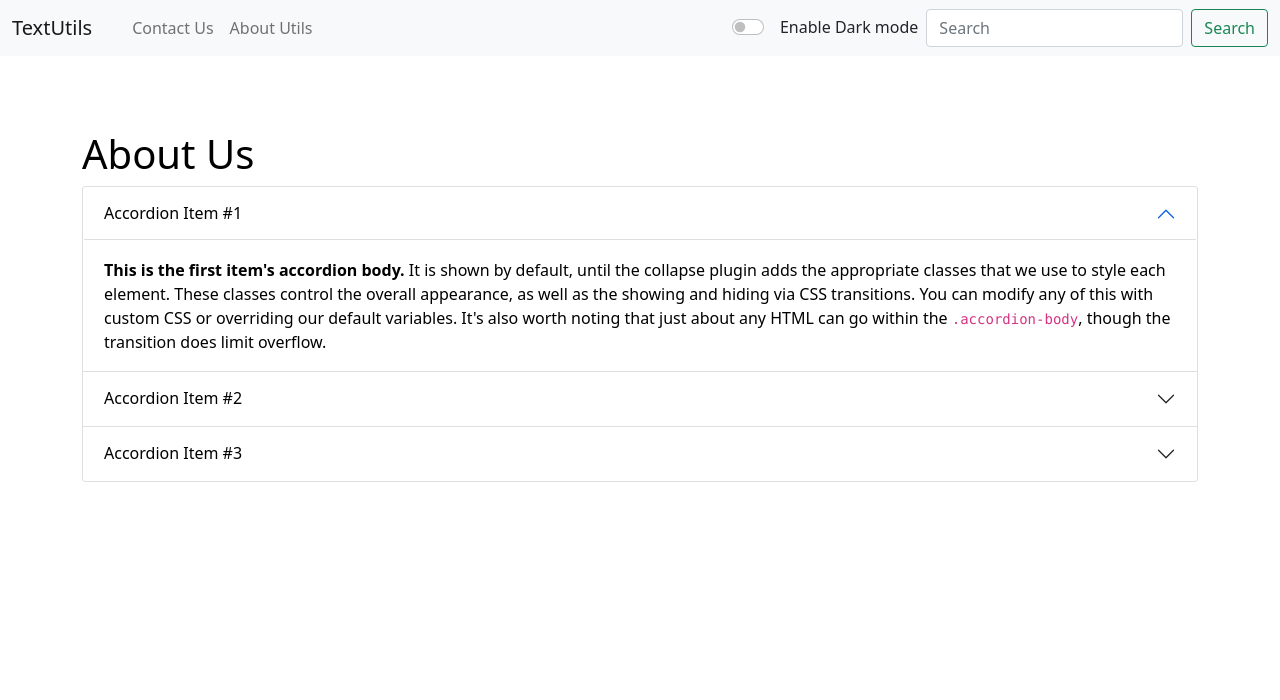
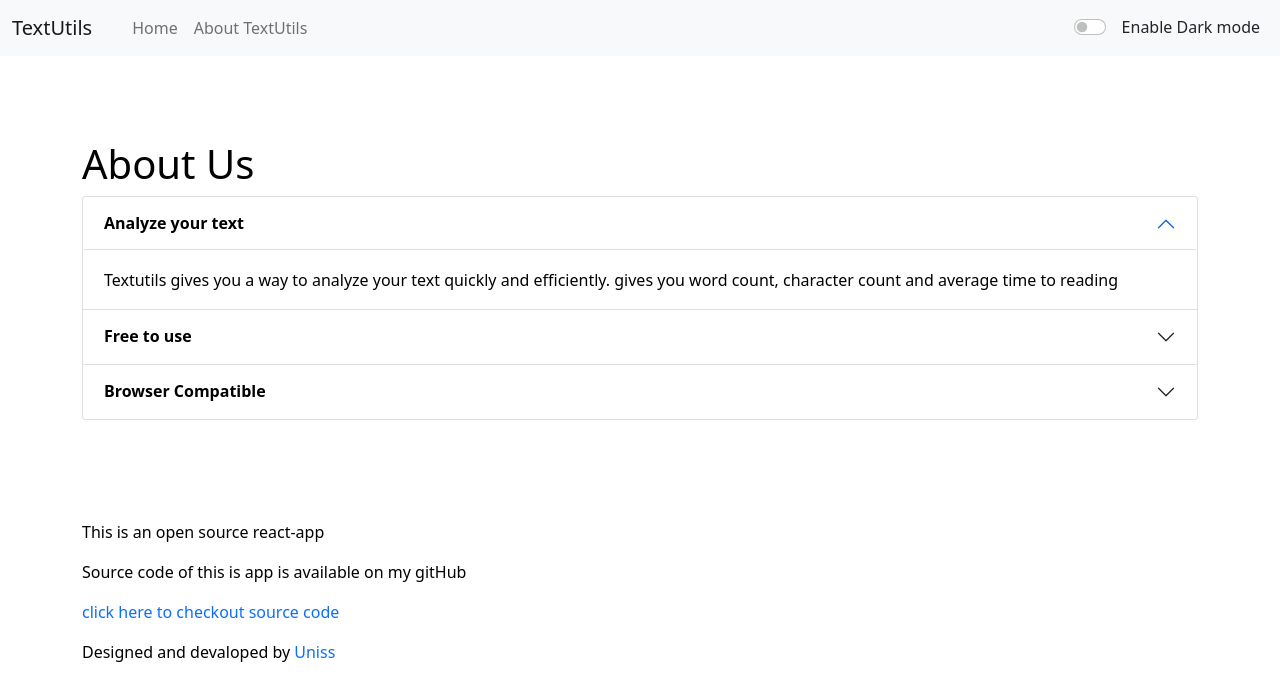
Before and after one commit to unissAhmad/textUtils, a React (Create React App) app: page /about in a window 1280 px wide. Shown: the top 700 px of the page. Built offline with nearby package versions, Linux system fonts and the light colour scheme.

Commit message:
fixed word cound and about page

```diff
--- a/src/App.js
+++ b/src/App.js
@@ -17,12 +17,12 @@ function App(){
       setMode('dark');
       document.body.style.backgroundColor='black';
       showAlert("Dark mode has been enabled","success");
-      document.title='textUtils - Dark mode';
+      // document.title='textUtils - Dark mode';
     }else{
       setMode('light');
       document.body.style.backgroundColor='white';
       showAlert("Light mode has been enabled","success");
-      document.title='textUtils - Light mode';
+      // document.title='textUtils - Light mode';
     }
   }
   const[alert,setAlert]= useState(null);
@@ -38,7 +38,7 @@ function App(){
   return(
   <>
       <Router>
-    <Navbar title="TextUtils" mode={mode} toggleMode={toggleMode} contact = "Contact Us" about="About Utils"/>
+    <Navbar title="TextUtils" mode={mode} toggleMode={toggleMode} contact = "Home" about="About TextUtils"/>
     <div className="container my-3">
         <Alert alert = {alert}/>
         <Switch>
@@ -46,7 +46,7 @@ function App(){
             <About mode = {mode}/>
           </Route>
           <Route exact path="/">
-          <TextForm  heading = 'Enter the text to analyze' showAlert={showAlert} mode={mode} btn1="Convert to Uppercase"
+          <TextForm heading = 'TextUtils - Your 1stop for various text operations' showAlert={showAlert} mode={mode} btn1="Convert to Uppercase"
             btn2 = "convert to Lowercase"
             btn3 = "Click to copy text"
             btn4 = "Remove extra spaces"
--- a/src/components/About.js
+++ b/src/components/About.js
@@ -26,39 +26,47 @@ export default function About(props) {
         <div className="accordion-item">
             <h2 className="accordion-header" id="panelsStayOpen-headingOne">
             <button className="accordion-button"style={myStyle} type="button" data-bs-toggle="collapse" data-bs-target="#panelsStayOpen-collapseOne" aria-expanded="true" aria-controls="panelsStayOpen-collapseOne">
-                Accordion Item #1
+                <strong>Analyze your text</strong>
             </button>
             </h2>
             <div id="panelsStayOpen-collapseOne" className="accordion-collapse collapse show" aria-labelledby="panelsStayOpen-headingOne">
             <div className="accordion-body"style={myStyle}>
-                <strong>This is the first item's accordion body.</strong> It is shown by default, until the collapse plugin adds the appropriate classes that we use to style each element. These classes control the overall appearance, as well as the showing and hiding via CSS transitions. You can modify any of this with custom CSS or overriding our default variables. It's also worth noting that just about any HTML can go within the <code>.accordion-body</code>, though the transition does limit overflow.
+            Textutils gives you a way to analyze your text quickly and efficiently. gives you word count, character count and average time to reading
             </div>
             </div>
         </div>
         <div className="accordion-item">
             <h2 className="accordion-header" id="panelsStayOpen-headingTwo">
             <button className="accordion-button collapsed"style={myStyle} type="button" data-bs-toggle="collapse" data-bs-target="#panelsStayOpen-collapseTwo" aria-expanded="false" aria-controls="panelsStayOpen-collapseTwo">
-                Accordion Item #2
+               <strong>Free to use</strong>
             </button>
             </h2>
             <div id="panelsStayOpen-collapseTwo" className="accordion-collapse collapse" aria-labelledby="panelsStayOpen-headingTwo">
             <div className="accordion-body"style={myStyle}>
-                <strong>This is the second item's accordion body.</strong> It is hidden by default, until the collapse plugin adds the appropriate classes that we use to style each element. These classes control the overall appearance, as well as the showing and hiding via CSS transitions. You can modify any of this with custom CSS or overriding our default variables. It's also worth noting that just about any HTML can go within the <code>.accordion-body</code>, though the transition does limit overflow.
+            TextUtils is a free character counter tool that provides instant character count & word count statistics for a given text. TextUtils reports the number of words and characters. Thus it is suitable for writing text with word/character limit.
             </div>
             </div>
         </div>
         <div className="accordion-item">
             <h2 className="accordion-header" id="panelsStayOpen-headingThree">
             <button className="accordion-button collapsed"style={myStyle} type="button" data-bs-toggle="collapse" data-bs-target="#panelsStayOpen-collapseThree" aria-expanded="false" aria-controls="panelsStayOpen-collapseThree">
-                Accordion Item #3
+                <strong>Browser Compatible</strong>
             </button>
             </h2>
             <div id="panelsStayOpen-collapseThree" className="accordion-collapse collapse" aria-labelledby="panelsStayOpen-headingThree">
             <div className="accordion-body"style={myStyle}>
-                <strong>This is the third item's accordion body.</strong> It is hidden by default, until the collapse plugin adds the appropriate classes that we use to style each element. These classes control the overall appearance, as well as the showing and hiding via CSS transitions. You can modify any of this with custom CSS or overriding our default variables. It's also worth noting that just about any HTML can go within the <code>.accordion-body</code>, though the transition does limit overflow.
+            This word counter software works in any web browsers such as Chrome, Firefox, Internet Explorer, Safari, Opera. It suits to count characters in facebook, blog, books, excel document, pdf document, essays, etc.
             </div>
             </div>
         </div>
+        </div>
+        <div style={{marginTop: '100px'}}>
+        <p>This is an open source react-app</p>
+        <p>Source code of this is app is available on my gitHub</p>
+        <p><a href="github.com/unissAhmad/textUtils" style={{textDecoration:'none'}}>click here to checkout source code</a></p>
+        <p>Designed and devaloped by <a href="linkedin.com/in/uniss/"style={{textDecoration:'none'}}>Uniss</a></p>
+        <p></p>
+        <p></p>
         </div>
     </div>
 
--- a/src/components/Alert.js
+++ b/src/components/Alert.js
@@ -2,7 +2,7 @@ import React from 'react'
 
 export default function Alert(props) {
     return (
-        <div style={{height: '50px'}}>
+        <div style={{height: '60px'}}>
        { props.alert && <div className={`alert alert-${props.alert.type} alert-dismissible fade show`} role="alert">
                 <strong>{props.alert.type}</strong>: {props.alert.message}
         </div>}
--- a/src/components/Navbar.js
+++ b/src/components/Navbar.js
@@ -26,10 +26,10 @@ export default function Navbar(props) {
               <input className="form-check-input" onClick={props.toggleMode} type="checkbox" id="mode"/>
               <label className={`form-check-label mx-2 text-${props.mode === 'light' ? 'dark': 'light'}`} htmlFor="mode">Enable Dark mode</label>
         </div>
-        <form className="d-flex">
+        {/* <form className="d-flex">
           <input className="form-control me-2" type="search" placeholder="Search" aria-label="Search"/>
           <button className="btn btn-outline-success" type="submit">Search</button>
-        </form>
+        </form> */}
 
       </div>
     </div>
--- a/src/components/TextForm.js
+++ b/src/components/TextForm.js
@@ -1,19 +1,16 @@
 import React,{useState} from 'react';
 export default function TextForm(props) {
     const handleUpClick = ()=>{
-        console.log('onclick was clicked'+text);
         let newText = text.toUpperCase();
         setText(newText);
          props.showAlert("Converted to Uppercase","success");
     }
     const handleLoClick = ()=>{
-        console.log('onclick was clicked'+text);
         let newText = text.toLocaleLowerCase();
         setText(newText);
         props.showAlert("Converted to Lowercase","success");
     }
     const handleOnchange = (event)=>{
-        console.log('onchange was  fired');
         setText(event.target.value);
     }
     // const handleCopy=()=>{
@@ -31,7 +28,7 @@ export default function TextForm(props) {
         <>
         <div className="container" style={{color: props.mode==='light'? 'black' : 'white'}}>
             <div className="mb-3">
-              <h1>{props.heading}</h1>
+              <h2 className='my-3'>{props.heading}</h2>
               <textarea className="form-control" id="myBox" rows="8" value={text} onChange = {handleOnchange} style={{backgroundColor: props.mode==='light'? 'white' : 'black',color: props.mode==='light'? 'black' : 'white'}}></textarea>
               <button disabled={text.length===0} className="btn btn-primary my-3 mx-1"onClick={handleUpClick}>{props.btn1} </button>
               <button disabled={text.length===0} className="btn btn-primary my-3 mx-1"onClick={handleLoClick}>{props.btn2} </button>
@@ -40,7 +37,7 @@ export default function TextForm(props) {
         </div>
         <div className="container my-3"style={{color: props.mode==='light'? 'black' : 'white'}}>
             <h2>Your text Summary</h2>
-            <p>{text.split(" ").filter((element)=>{return element.length !==0}).length} words and {text.length} characters</p>
+            <p>{text.split(/\s+/).filter((element)=>{return element.length !==0}).length} words and {text.length} characters</p>
 
             <p>{0.008 * text.split(" ").filter((element)=>{return element.length !==0}).length} Minutes to read</p>
             <h2>Preview</h2>
```
